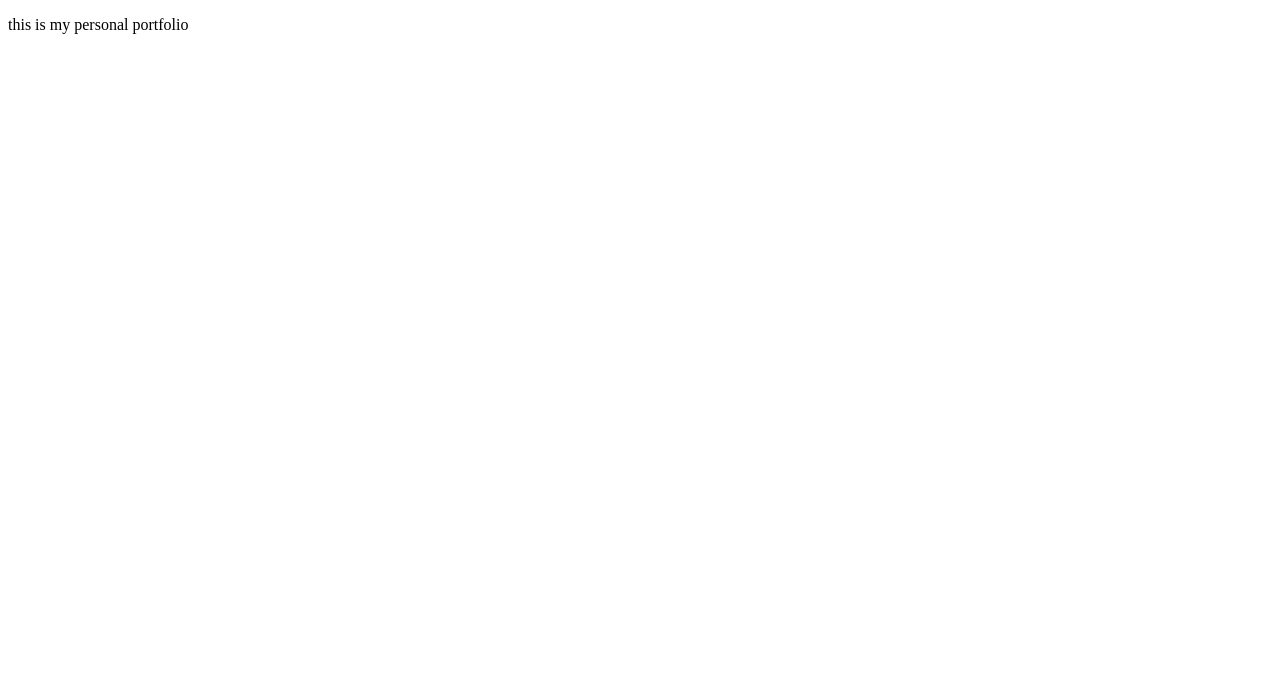
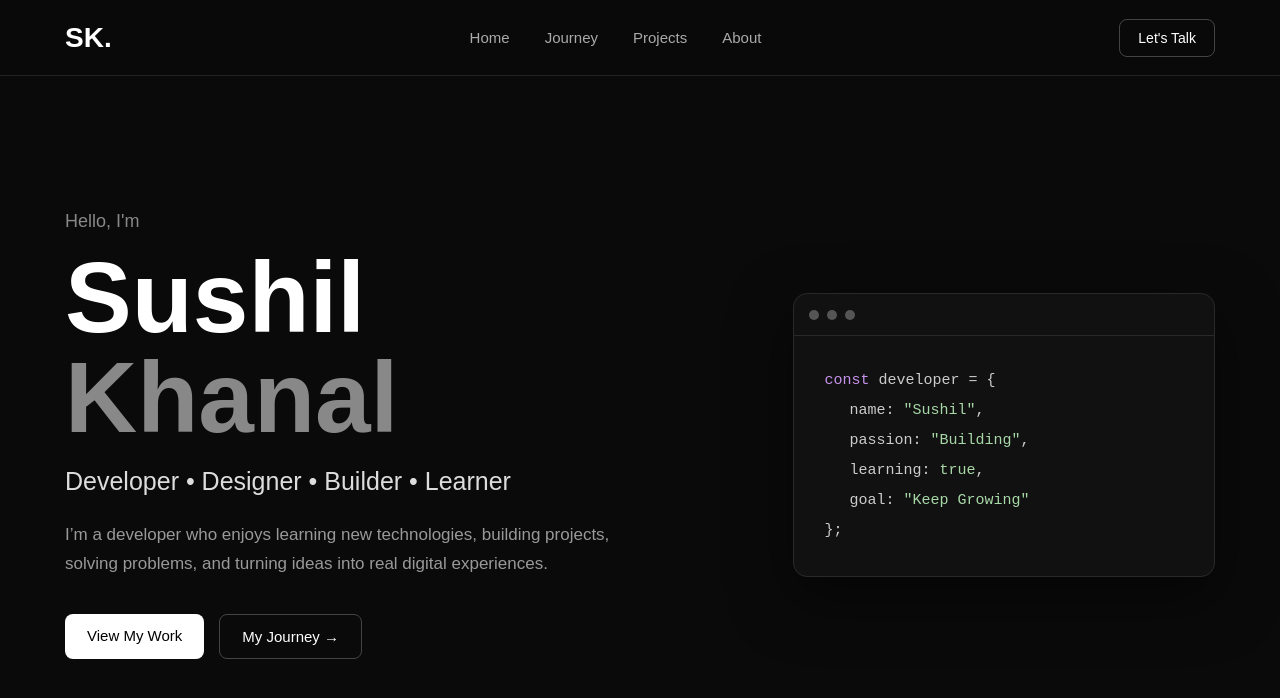
Before and after one commit to khanalsushil226-del/sushil-khanal, a plain HTML site: page index.html in a window 1280 px wide. Drawn offline with Linux system fonts and the light colour scheme.

Commit message:
crafiting frist look

```diff
--- a/index.html
+++ b/index.html
@@ -3,9 +3,129 @@
 <head>
     <meta charset="UTF-8">
     <meta name="viewport" content="width=device-width, initial-scale=1.0">
+
     <title>Sushil Khanal</title>
+
+    <link rel="stylesheet" href="style.css">
 </head>
+
 <body>
-    <p>this is my personal portfolio</p>
+
+    <!-- ================= NAVBAR ================= -->
+
+    <header class="navbar">
+        <div class="nav-container">
+
+            <a href="#" class="logo">SK.</a>
+
+            <nav>
+                <a href="#home">Home</a>
+                <a href="#journey">Journey</a>
+                <a href="#projects">Projects</a>
+                <a href="#about">About</a>
+            </nav>
+
+            <a href="#contact" class="contact-btn">
+                Let's Talk
+            </a>
+
+        </div>
+    </header>
+
+
+    <!-- ================= HERO ================= -->
+
+    <main>
+
+        <section class="hero" id="home">
+
+            <div class="hero-content">
+
+                <p class="hero-intro">
+                    Hello, I'm
+                </p>
+
+                <h1>
+                    Sushil <span>Khanal</span>
+                </h1>
+
+                <h2>
+                    Developer • Designer • Builder • Learner
+                </h2>
+
+                <p class="hero-description">
+                    I’m a developer who enjoys learning new technologies,
+                    building projects, solving problems, and turning ideas
+                    into real digital experiences.
+                </p>
+
+                <div class="hero-buttons">
+
+                    <a href="#projects" class="primary-btn">
+                        View My Work
+                    </a>
+
+                    <a href="#journey" class="secondary-btn">
+                        My Journey →
+                    </a>
+
+                </div>
+
+            </div>
+
+
+            <!-- Hero side visual -->
+
+            <div class="hero-visual">
+
+                <div class="code-card">
+
+                    <div class="code-top">
+                        <span></span>
+                        <span></span>
+                        <span></span>
+                    </div>
+
+                    <div class="code-content">
+                        <p><span class="code-purple">const</span> developer = {</p>
+
+                        <p class="indent">
+                            name: <span class="code-green">"Sushil"</span>,
+                        </p>
+
+                        <p class="indent">
+                            passion: <span class="code-green">"Building"</span>,
+                        </p>
+
+                        <p class="indent">
+                            learning: <span class="code-green">true</span>,
+                        </p>
+
+                        <p class="indent">
+                            goal: <span class="code-green">"Keep Growing"</span>
+                        </p>
+
+                        <p>};</p>
+                    </div>
+
+                </div>
+
+            </div>
+
+        </section>
+
+
+        <!-- Placeholder sections -->
+
+        <section id="journey"></section>
+        <section id="projects"></section>
+        <section id="about"></section>
+        <section id="contact"></section>
+
+    </main>
+
+
+    <script src="script.js"></script>
+
 </body>
 </html>
--- /dev/null
+++ b/style.css
@@ -0,0 +1,342 @@
+/* ==========================================
+   RESET
+========================================== */
+
+* {
+    margin: 0;
+    padding: 0;
+    box-sizing: border-box;
+}
+
+html {
+    scroll-behavior: smooth;
+}
+
+body {
+    font-family: Arial, sans-serif;
+    background: #0a0a0a;
+    color: #ffffff;
+}
+
+
+/* ==========================================
+   NAVBAR
+========================================== */
+
+.navbar {
+    width: 100%;
+    position: fixed;
+    top: 0;
+    left: 0;
+    z-index: 1000;
+
+    background: rgba(10, 10, 10, 0.85);
+    backdrop-filter: blur(10px);
+
+    border-bottom: 1px solid #222;
+}
+
+.nav-container {
+    max-width: 1200px;
+    margin: auto;
+
+    height: 75px;
+
+    display: flex;
+    align-items: center;
+    justify-content: space-between;
+
+    padding: 0 25px;
+}
+
+
+/* Logo */
+
+.logo {
+    color: #ffffff;
+    text-decoration: none;
+
+    font-size: 28px;
+    font-weight: 700;
+}
+
+
+/* Navigation */
+
+nav {
+    display: flex;
+    gap: 35px;
+}
+
+nav a {
+    color: #aaaaaa;
+    text-decoration: none;
+
+    font-size: 15px;
+
+    transition: 0.3s;
+}
+
+nav a:hover {
+    color: #ffffff;
+}
+
+
+/* Contact button */
+
+.contact-btn {
+    text-decoration: none;
+
+    color: #ffffff;
+
+    border: 1px solid #444;
+
+    padding: 10px 18px;
+
+    border-radius: 8px;
+
+    font-size: 14px;
+
+    transition: 0.3s;
+}
+
+.contact-btn:hover {
+    background: #ffffff;
+    color: #000000;
+}
+
+
+/* ==========================================
+   HERO
+========================================== */
+
+.hero {
+    min-height: 100vh;
+
+    max-width: 1200px;
+    margin: auto;
+
+    padding: 150px 25px 80px;
+
+    display: flex;
+    align-items: center;
+    justify-content: space-between;
+
+    gap: 80px;
+}
+
+
+/* Hero content */
+
+.hero-content {
+    max-width: 650px;
+}
+
+.hero-intro {
+    color: #888888;
+
+    font-size: 18px;
+
+    margin-bottom: 15px;
+}
+
+.hero h1 {
+    font-size: clamp(55px, 8vw, 100px);
+
+    line-height: 1;
+
+    margin-bottom: 20px;
+}
+
+.hero h1 span {
+    color: #888888;
+}
+
+.hero h2 {
+    font-size: 25px;
+
+    font-weight: 400;
+
+    color: #dddddd;
+
+    margin-bottom: 25px;
+}
+
+.hero-description {
+    color: #999999;
+
+    font-size: 17px;
+
+    line-height: 1.7;
+
+    max-width: 580px;
+
+    margin-bottom: 35px;
+}
+
+
+/* ==========================================
+   BUTTONS
+========================================== */
+
+.hero-buttons {
+    display: flex;
+    gap: 15px;
+}
+
+.primary-btn,
+.secondary-btn {
+    text-decoration: none;
+
+    padding: 13px 22px;
+
+    border-radius: 8px;
+
+    font-size: 15px;
+
+    transition: 0.3s;
+}
+
+.primary-btn {
+    background: #ffffff;
+    color: #000000;
+}
+
+.primary-btn:hover {
+    transform: translateY(-3px);
+}
+
+.secondary-btn {
+    border: 1px solid #444444;
+    color: #ffffff;
+}
+
+.secondary-btn:hover {
+    background: #ffffff;
+    color: #000000;
+}
+
+
+/* ==========================================
+   CODE CARD
+========================================== */
+
+.hero-visual {
+    width: 430px;
+}
+
+.code-card {
+    background: #111111;
+
+    border: 1px solid #292929;
+
+    border-radius: 14px;
+
+    overflow: hidden;
+
+    box-shadow: 0 20px 60px rgba(0, 0, 0, 0.5);
+}
+
+
+/* Code window top */
+
+.code-top {
+    height: 42px;
+
+    display: flex;
+    align-items: center;
+
+    gap: 8px;
+
+    padding-left: 15px;
+
+    border-bottom: 1px solid #292929;
+}
+
+.code-top span {
+    width: 10px;
+    height: 10px;
+
+    border-radius: 50%;
+
+    background: #555555;
+}
+
+
+/* Code */
+
+.code-content {
+    padding: 30px;
+
+    font-family: monospace;
+
+    font-size: 15px;
+
+    line-height: 2;
+
+    color: #cccccc;
+}
+
+.indent {
+    padding-left: 25px;
+}
+
+.code-purple {
+    color: #c792ea;
+}
+
+.code-green {
+    color: #a8d8a8;
+}
+
+
+/* ==========================================
+   RESPONSIVE
+========================================== */
+
+@media (max-width: 900px) {
+
+    .hero {
+        flex-direction: column;
+
+        align-items: flex-start;
+
+        padding-top: 130px;
+    }
+
+    .hero-visual {
+        width: 100%;
+        max-width: 500px;
+    }
+
+    nav {
+        gap: 15px;
+    }
+
+}
+
+
+@media (max-width: 600px) {
+
+    nav {
+        display: none;
+    }
+
+    .hero h1 {
+        font-size: 60px;
+    }
+
+    .hero h2 {
+        font-size: 20px;
+    }
+
+    .hero-description {
+        font-size: 15px;
+    }
+
+    .hero-buttons {
+        flex-direction: column;
+        align-items: flex-start;
+    }
+
+}
```
